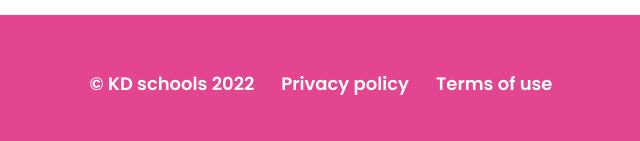
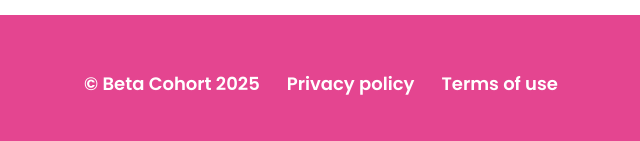
Before and after one commit to dev-prosper/just-joking, a plain HTML site: page index.html in a window 1280 px wide. Shown: the part 2180-2321 px from the top of the page, 249-889 px from the left. Drawn offline with Linux system fonts and the light colour scheme.

Commit message:
made some changes

```diff
--- a/index.html
+++ b/index.html
@@ -178,7 +178,7 @@
             </div>
 
             <div>
-                <p>&copy; KD schools 2022</p>
+                <p>&copy; Beta Cohort 2025</p>
                 <p>Privacy policy</p>
                 <p>Terms of use</p>
             </div>
```
